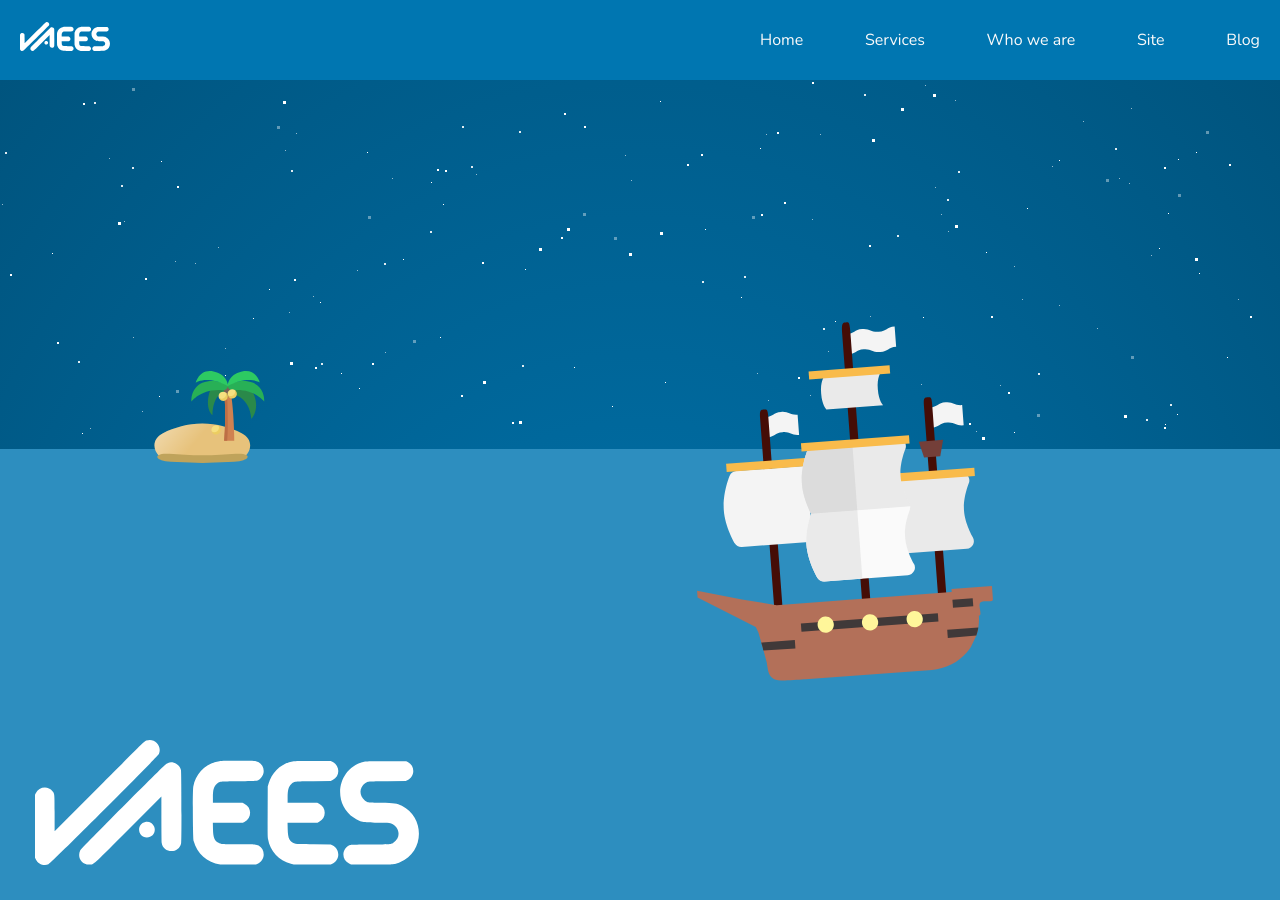
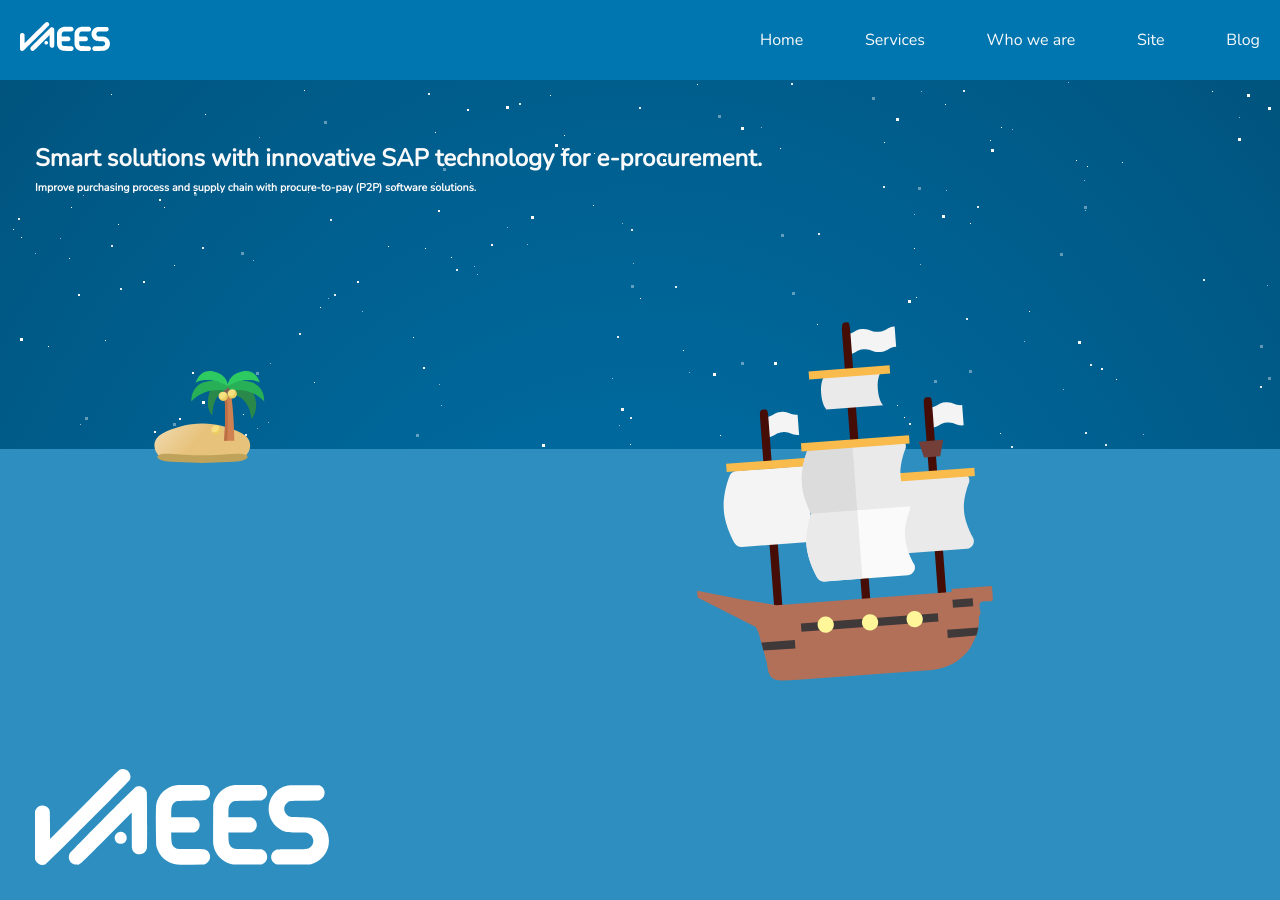
Before and after one commit to VAEES/vaees.github.io, a Jekyll site: the page built from index.md, in a window 1280 px wide and 900 px high. Built offline with Jekyll 4.4.1, drawn with Linux system fonts in a browser that asks for light colours.

Commit message:
feat: add title to ocean hud

```diff
--- a/_config.yml
+++ b/_config.yml
@@ -10,12 +10,12 @@
 paginate: 6
 
 username: Vaees
-user_title: Smart solutions with innovative SAP technology for e-procurement.
-user_description: Improve purchasing process and supply chain with procure-to-pay (P2P) software solutions.
+site_title: Smart solutions with innovative SAP technology for e-procurement.
+site_description: Improve purchasing process and supply chain with procure-to-pay (P2P) software solutions.
 author: Nathan Botelho
 
+user_github: https://github.com/vaees
 user_npm: https://www.npmjs.com/~dev_vaees
-user_github: https://github.com/vaees
 user_linkedin: https://www.linkedin.com/company/vaees/
 
 exclude: ['LICENSE', 'package.json']
--- a/_includes/components/animated-ocean-hud.html
+++ b/_includes/components/animated-ocean-hud.html
@@ -1,5 +1,7 @@
 <div id="animated-ocean-hud">
     <div class="animated-ocean-hud__wrapper">
         <img class="animated-ocean-hud__logo" src="{{ '/assets/svg/vaees-white-logo.svg' | prepend: site.baseurl }}" alt="vaees-logo">
+        <h3 class="animated-ocean-hud__title"> {{ site.site_title }} </h3>
+        <h6 class="animated-ocean-hud__description"> {{ site.site_description }} </h6>
     </div>
 </div>
--- a/_includes/standards/head.html
+++ b/_includes/standards/head.html
@@ -9,14 +9,14 @@
   <meta name="viewport" content="width=device-width, initial-scale=1">
   <meta name="keywords" content="{{site.username}}, {{site.username}} blog">
   <meta name="author" content="{{site.author}}">
-  <meta name="description" content="{{ site.user_description | strip_html | strip_newlines | truncate: 160 }}">
+  <meta name="description" content="{{ site.site_description | strip_html | strip_newlines | truncate: 160 }}">
 
   <title> {% if page.title %}{{ page.title }}{% else %}{{ site.name }}{% endif %} </title>
 
   <meta property="og:type" content="website" />
   <meta property="og:title" content="{{site.title}}" />
   <meta property="og:site_name" content="{{site.title}}" />
-  <meta property="og:description" content="{{site.user_description | strip_html | strip_newlines | truncate: 160 }}" />
+  <meta property="og:description" content="{{site.site_description | strip_html | strip_newlines | truncate: 160 }}" />
   <meta property="og:url" content="{{site.url}}" />
   <meta property="og:image" content="{{site.url}}/assets/img/39466625.png">
   <meta property="og:image:secure_url" content="{{site.url}}/assets/img/39466625.png">
--- a/_sass/components/_animated-ocean-hud.scss
+++ b/_sass/components/_animated-ocean-hud.scss
@@ -10,10 +10,25 @@
         position: relative;
         width: 100%;
         height: 100%;
+        color: $color-white;
+
+        .animated-ocean-hud__title {
+            position: absolute;
+            color: $color-white;
+            top: 15px;
+            left: 35px;
+        }
+
+        .animated-ocean-hud__description {
+            position: absolute;
+            color: $color-white;
+            top: 75px;
+            left: 35px;
+        }
 
         .animated-ocean-hud__logo {
             position: absolute;
-            width: 30vw;
+            width: 23vw;
             bottom: 35px;
             left: 35px;
         }
```
